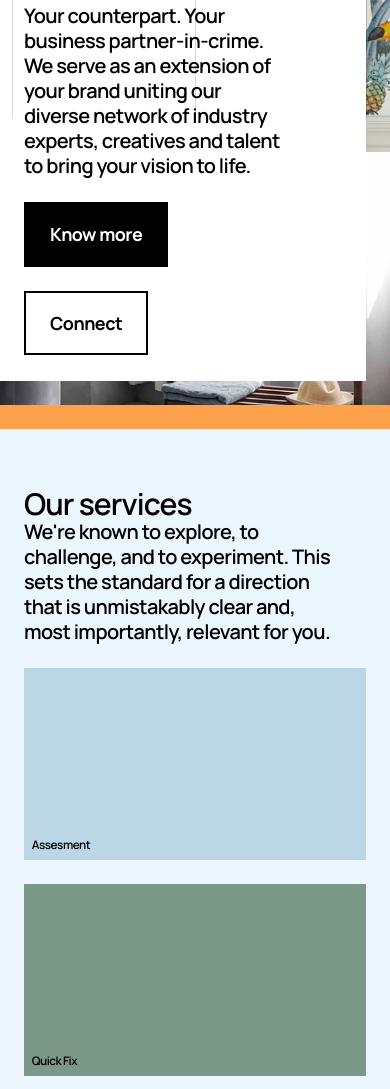
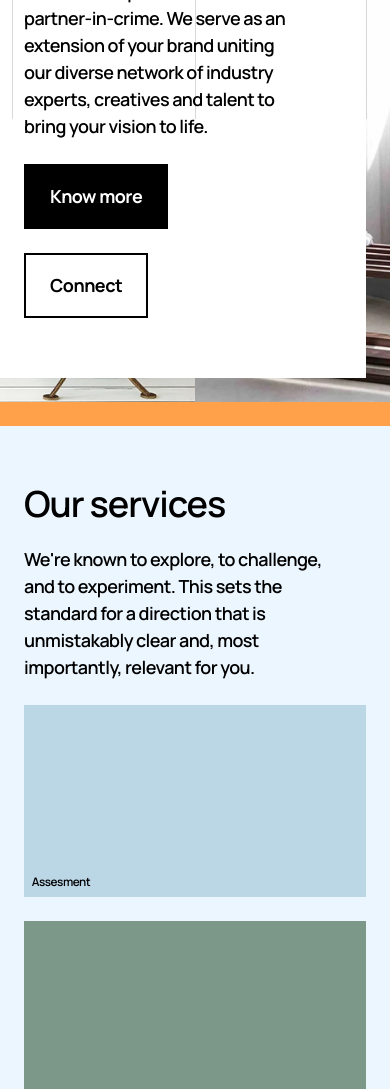
Before and after one commit to anotherstudio/lighthouse, a plain HTML site: page index.html in a window 390 px wide. Shown: the part 725-1814 px from the top of the page. Drawn offline with Linux system fonts and the light colour scheme.

Commit message:
more responsive

```diff
--- a/index.html
+++ b/index.html
@@ -142,10 +142,10 @@
 				</figure>
 			</div>
 			<div
-				class="grid gutter-x mw-container mx-auto spacing-t--md spacing-b--md relative"
+				class="approach__grid grid gutter-x mw-container mx-auto spacing-t--md spacing-b--md relative"
 			>
 				<div
-					class="approach__text col col-6 spacing-y--block mb-md relative"
+					class="approach__text col col-6 mb-md relative"
 				>
 					<h2 class="heading--section mb-md">Our approach</h2>
 					<div class="heading--block">
@@ -372,7 +372,7 @@
 			</div>
 		</section>
 
-		<section class="image-grid-block spacing-x">
+		<section class="image-grid-block">
 			<div
 				class="image-grid-inner h-100 grid mw-container mx-auto relative"
 			>
--- a/styles.css
+++ b/styles.css
@@ -72,7 +72,7 @@ a{
     Variables
 ///////////////////////////////////////////////////////////////////////*/
 :root {
-    --header-height: 8.75rem;
+    --header-height: clamp(5.625rem, 8.75vw, 8.75rem);;
 
     --color-black: #000000;
     --color-white: #ffffff;
@@ -102,8 +102,8 @@ a{
     --gutter:                   1.5rem;
 
     --heading-page-size:        clamp(50px, 9.5vw, 190px);
-    --heading-section-size:     clamp(30px, 5.2vw, 100px);
-    --heading-block-size:       clamp(20px, 1.97vw, 38px);
+    --heading-section-size:     clamp(36px, 5.2vw, 100px);
+    --heading-block-size:       clamp(18px, 1.97vw, 38px);
     --heading-eyebrow-size:     clamp(14px, 1.125vw, 18px);
 }
 
@@ -170,12 +170,20 @@ body {
     line-height: 100%;
     letter-spacing: -.03em;
     font-weight: 600;
+    margin-bottom: var(--spacing-md);
 }
 .heading--block{
     font-size: var(--heading-block-size);
-    line-height: 1.25;
     letter-spacing: -.03em;
     font-weight: 600;
+    max-width: 43.75rem;
+    line-height: 1.5;
+    @media(min-width: 62.5em){
+        line-height: 1.35;
+    }
+    @media(min-width: 100em){
+        line-height: 1.25;
+    }
 }
 .heading--eyebrow{
     font-size: var(--heading-eyebrow-size);
@@ -263,10 +271,13 @@ body {
 
 .spacing-y--section { padding-block: var(--spacing-section); }
 .spacing-y--block { padding-block: var(--spacing-block); }
+
 .spacing-t--sm { padding-top: var(--spacing-sm); }
 .spacing-b--sm { padding-bottom: var(--spacing-sm); }
+
 .spacing-t--md { padding-top: var(--spacing-md); }
 .spacing-b--md { padding-bottom: var(--spacing-md); }
+
 .spacing-t--lg { padding-top: var(--spacing-lg); }
 .spacing-b--lg { padding-bottom: var(--spacing-lg); }
 
@@ -588,13 +599,30 @@ body {
 ************************************************************************/
 .approach-block{
     overflow: hidden;
+
+    .col-4 {
+        grid-column: span 6;
+        @media(min-width: 62.5em){
+            grid-column: span 4;
+        }
+    }
 }
 .approach__text {
     background-color: var(--color-white);
     padding-right: 5rem;
+    padding-top: var(--spacing-section);
+    padding-bottom: var(--spacing-section);
+
+    @media(min-width: 31.25em){
+        padding-top: var(--spacing-block);
+        padding-bottom: var(--spacing-block);
+    }
 }
 .approach__text > *{
+    @media(min-width: 62.5em){
         max-width: 37.25rem;
+        padding-left: 0;
+    }
 }
 .approach__text::before {
         content: '';
@@ -615,9 +643,13 @@ body {
 .approach__image--bleed{
     position: absolute;
     top: 0;
+    right: 50%;
+    bottom: var(--spacing-md);
+    left: 0%;
+    @media(min-width: 62.5em){
+        left: 50%;
         right: 0;
-    bottom: var(--spacing-md);
-    left: 50%;
+    }
 }
 .approach__img {
     position: absolute;
@@ -800,23 +832,40 @@ body {
 /* About home
 ************************************************************************/
 .about-home__eyebrow {
+    margin-bottom: 1rem;
+    @media(min-width: 62.5em){
         position: absolute;
+        left: 0;
         top: -4rem;
-    left: 0;
+    }
 }
 
 
 /* Image grid
 ************************************************************************/
 .image-grid-block {
+    @media(min-width: 43.75em){
         aspect-ratio: 16 / 9;
+        padding-inline: var(--spacing-x);
+    }
+
+    .col-4 {
+        grid-column: span 12;
+        aspect-ratio: 4 / 3;
+        @media(min-width: 43.75em){
+            grid-column: span 4;
+            aspect-ratio: unset;
+        }
+    }
 }
 .image-grid__image{
+    @media(min-width: 43.75em){
         position: absolute;
         top: 0;
         right: 0;
         bottom: 0;
         left: 0;
+    }
 }
 .image-grid-inner{
     .col:first-child{
```
Lines whose indentation alone changed are shown as unchanged.
